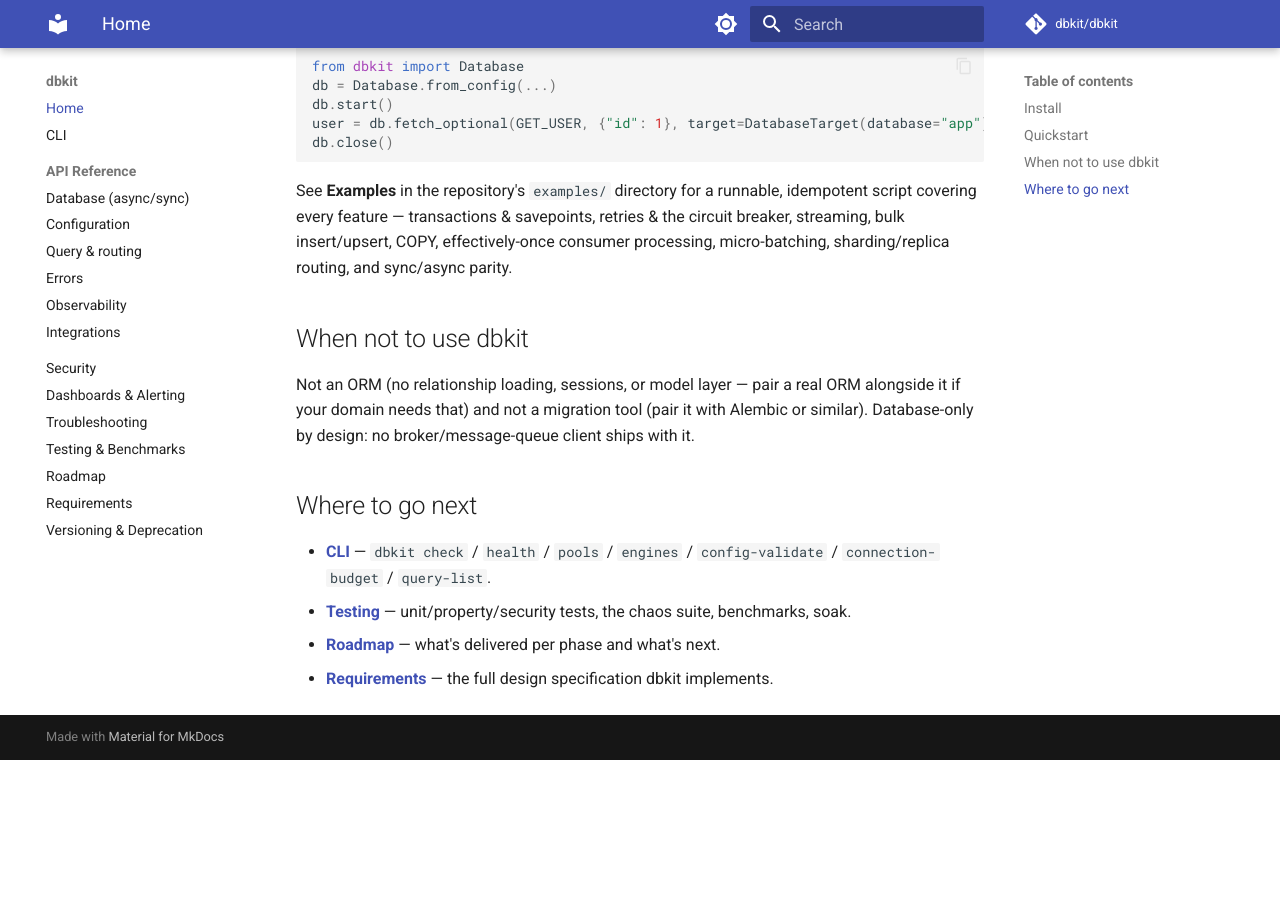
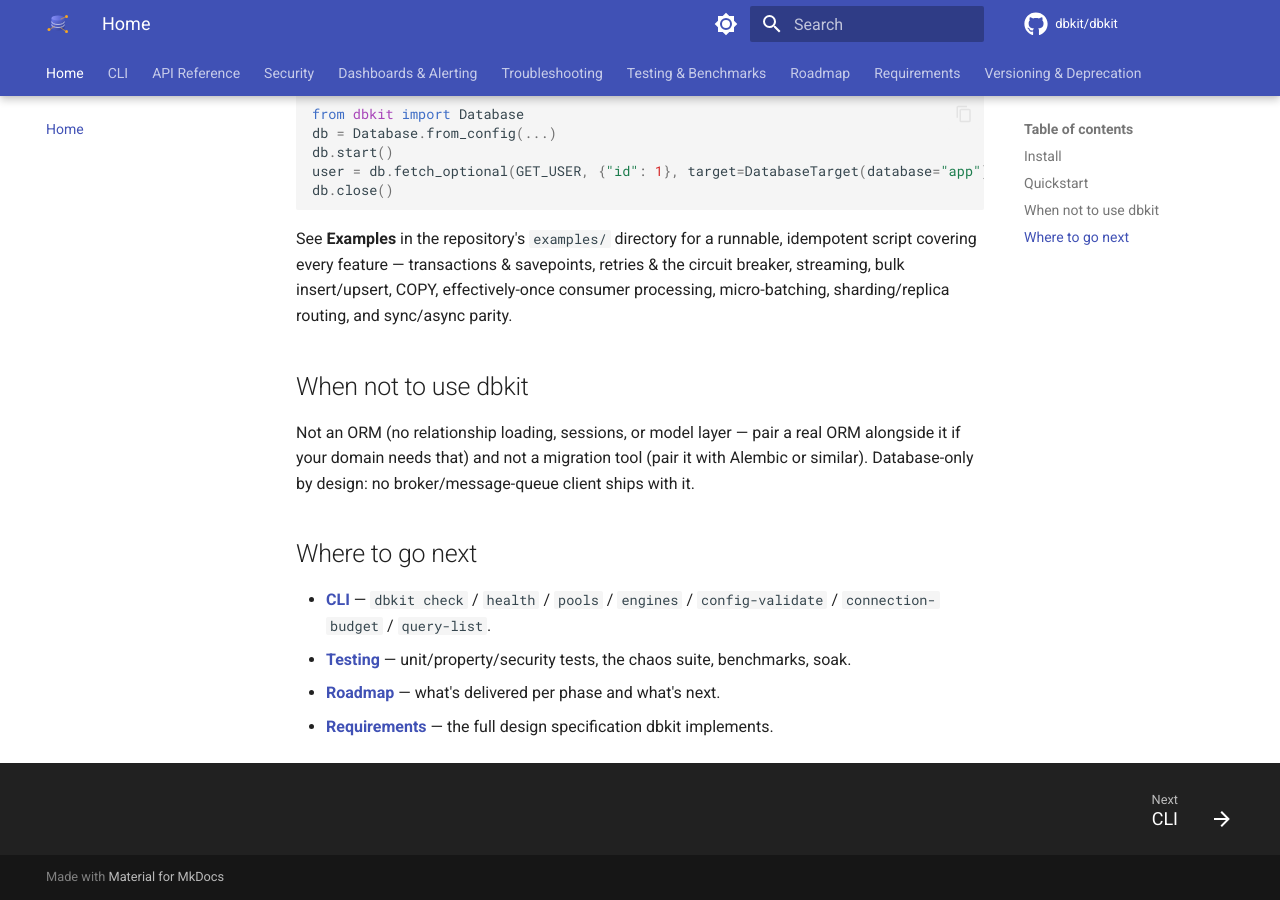
Before and after one commit to talaatmagdyx/dbkit-sql, an MkDocs documentation site: the page built from docs/index.md, in a window 1280 px wide and 900 px high, scrolled down 1683 px. Built offline with MkDocs 1.6.1 and Material for MkDocs 9.7.7, drawn with Linux system fonts in a browser that asks for light colours; comment, search, counter and statistics services are not loaded; before the commit the page ends 2443 px from its top, so only the background shows below that.

Commit message:
Add CI aggregator gate, GitHub Pages docs deploy, and a project logo/theme
CI: a single "all-checks" job aggregates static/unit/integration/
integration-asyncpg results, for use as one required branch-protection
check instead of listing every job by name.

Docs: new hand-crafted SVG logo (database-cylinder + pooled-connection
motif), wired into mkdocs.yml (logo/favicon) and README. Richer
mkdocs-material theme: navigation tabs/top/footer, search suggest/
highlight, code annotations, tabbed content, auto light/dark via
prefers-color-scheme, indigo/amber palette matching the logo.

CI/CD: new .github/workflows/docs.yml builds and deploys the docs site
to GitHub Pages via actions/deploy-pages (no gh-pages branch). Requires
one manual step once the repo exists on GitHub: Settings > Pages >
Source = "GitHub Actions". The existing release.yml (PyPI trusted
publishing on tag push) was reviewed and needs no changes - but see the
package-name conflict noted separately before using it.

```diff
--- a/mkdocs.yml
+++ b/mkdocs.yml
@@ -1,7 +1,9 @@
 site_name: dbkit
 site_description: A thin, high-throughput SQL toolkit over SQLAlchemy Core — sync and async.
+site_url: https://dbkit.github.io/dbkit/
 repo_url: https://github.com/dbkit/dbkit
 repo_name: dbkit/dbkit
+edit_uri: edit/main/docs/
 
 docs_dir: docs
 
@@ -41,23 +43,50 @@ plugins:
 
 theme:
   name: material
+  logo: assets/logo.svg
+  favicon: assets/logo.svg
+  icon:
+    repo: fontawesome/brands/github
   palette:
-    - scheme: default
+    - media: "(prefers-color-scheme: light)"
+      scheme: default
+      primary: indigo
+      accent: amber
       toggle:
         icon: material/brightness-7
         name: Switch to dark mode
-    - scheme: slate
+    - media: "(prefers-color-scheme: dark)"
+      scheme: slate
+      primary: indigo
+      accent: amber
       toggle:
         icon: material/brightness-4
         name: Switch to light mode
   features:
     - navigation.instant
+    - navigation.tracking
+    - navigation.tabs
+    - navigation.tabs.sticky
     - navigation.sections
+    - navigation.top
+    - navigation.footer
+    - search.suggest
+    - search.highlight
+    - search.share
     - content.code.copy
+    - content.code.annotate
+    - content.tabs.link
+    - toc.follow
 
 markdown_extensions:
   - admonition
-  - pymdownx.highlight
+  - attr_list
+  - md_in_html
+  - pymdownx.details
+  - pymdownx.highlight:
+      anchor_linenums: true
   - pymdownx.superfences
+  - pymdownx.tabbed:
+      alternate_style: true
   - toc:
       permalink: true
```
Also changed, not shown: README.md (+11 -1 lines), docs/assets/logo.svg (added), 2 other files.
